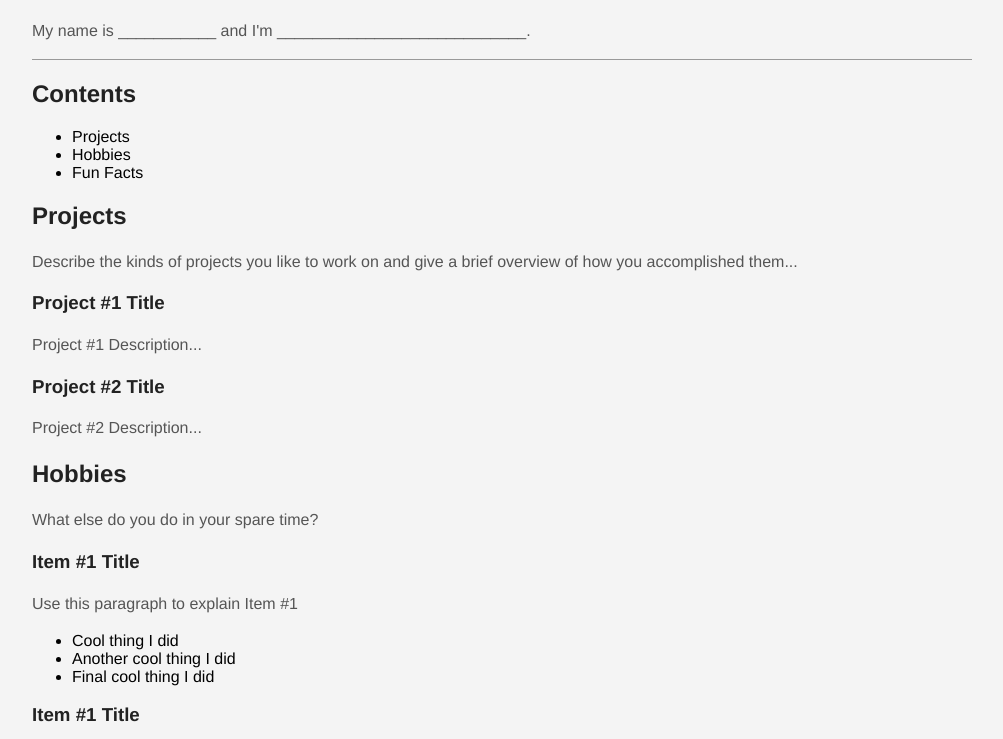
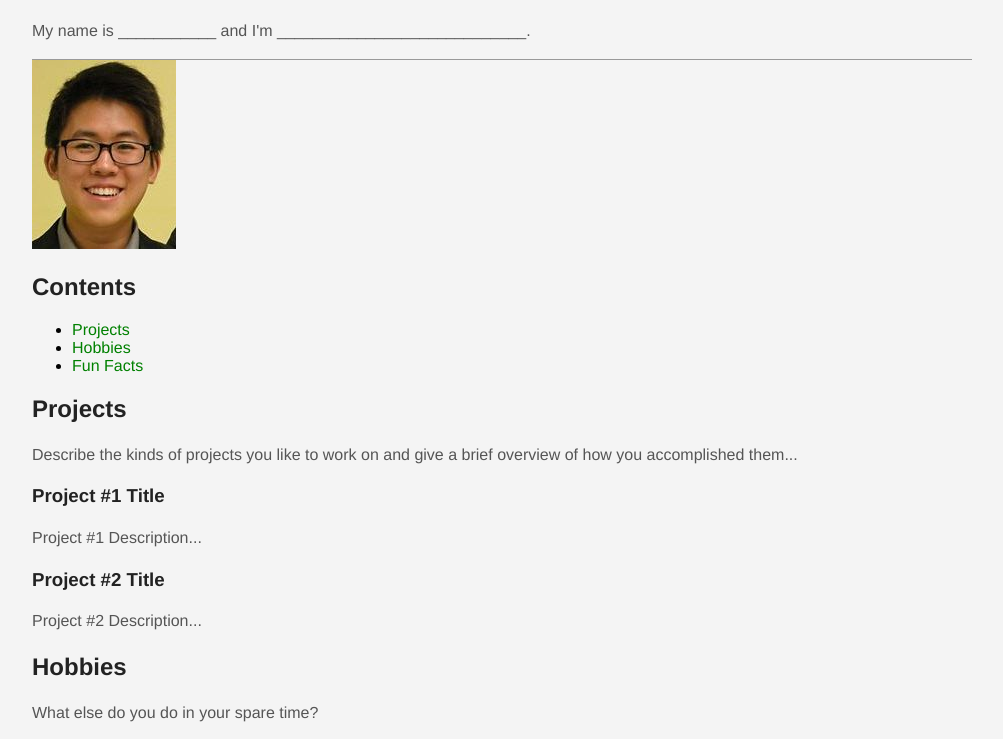
Before and after one commit to thisisSSK/thisisSSK.github.io, a plain HTML site: page index.html in a window 1280 px wide. Shown: the part 61-800 px from the top of the page, without its empty margins (138-1141 px from the left). Drawn offline with Linux system fonts and the light colour scheme.

Commit message:
New Profile Picture and added links in table of contents

```diff
--- a/index.html
+++ b/index.html
@@ -16,13 +16,14 @@
 
     <div class="content clearfix">
       <!-- Page Navigation -->
+	  <img src = "resources/mypic.jpg" />
       <div id="nav">
         <h2>Contents</h2>
 
         <ul>
-          <li>Projects</li>
-          <li>Hobbies</li>
-          <li>Fun Facts</li>
+          <li><a href = #projects>Projects</a></li>
+          <li><a href = #hobbies>Hobbies</a></li>
+          <li><a href = #fun-facts> Fun Facts</a></li>
         </ul>
       </div>
 
```
Also changed, not shown: resources/mypic.jpg (added).
